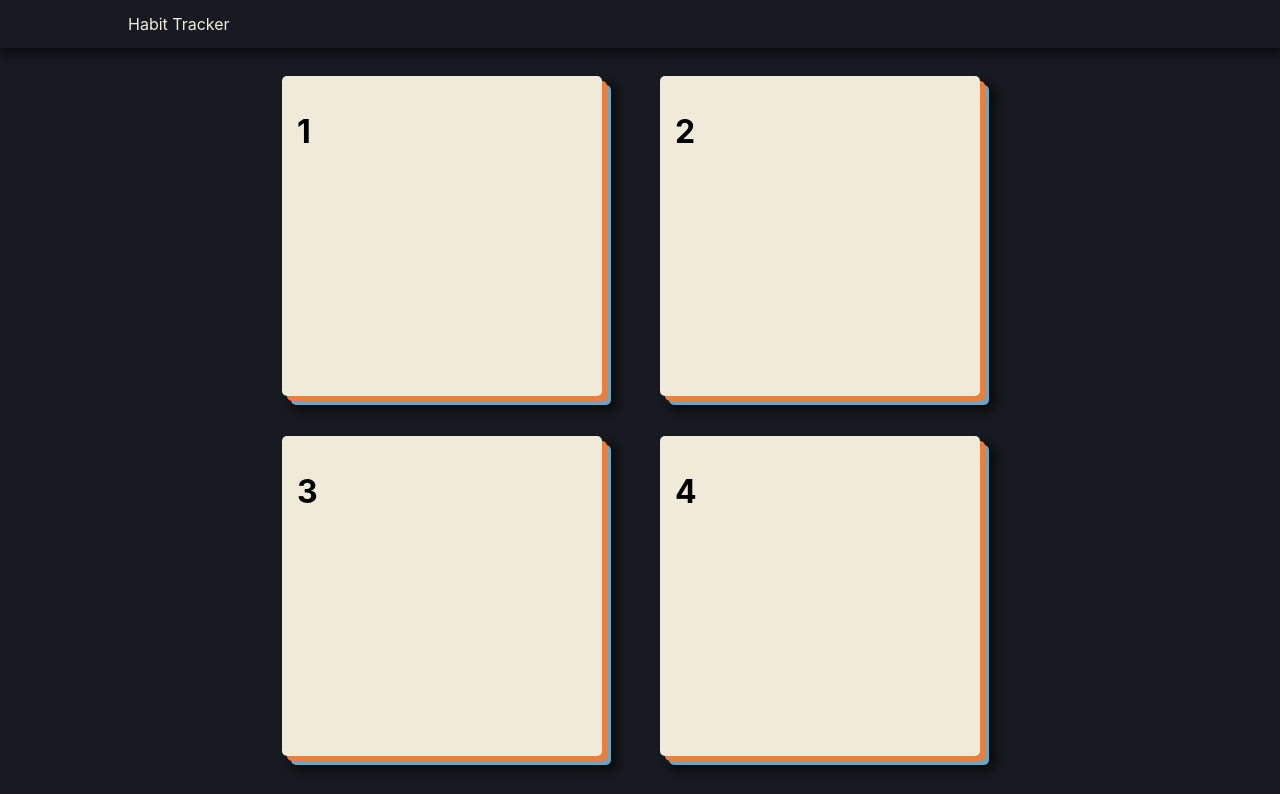
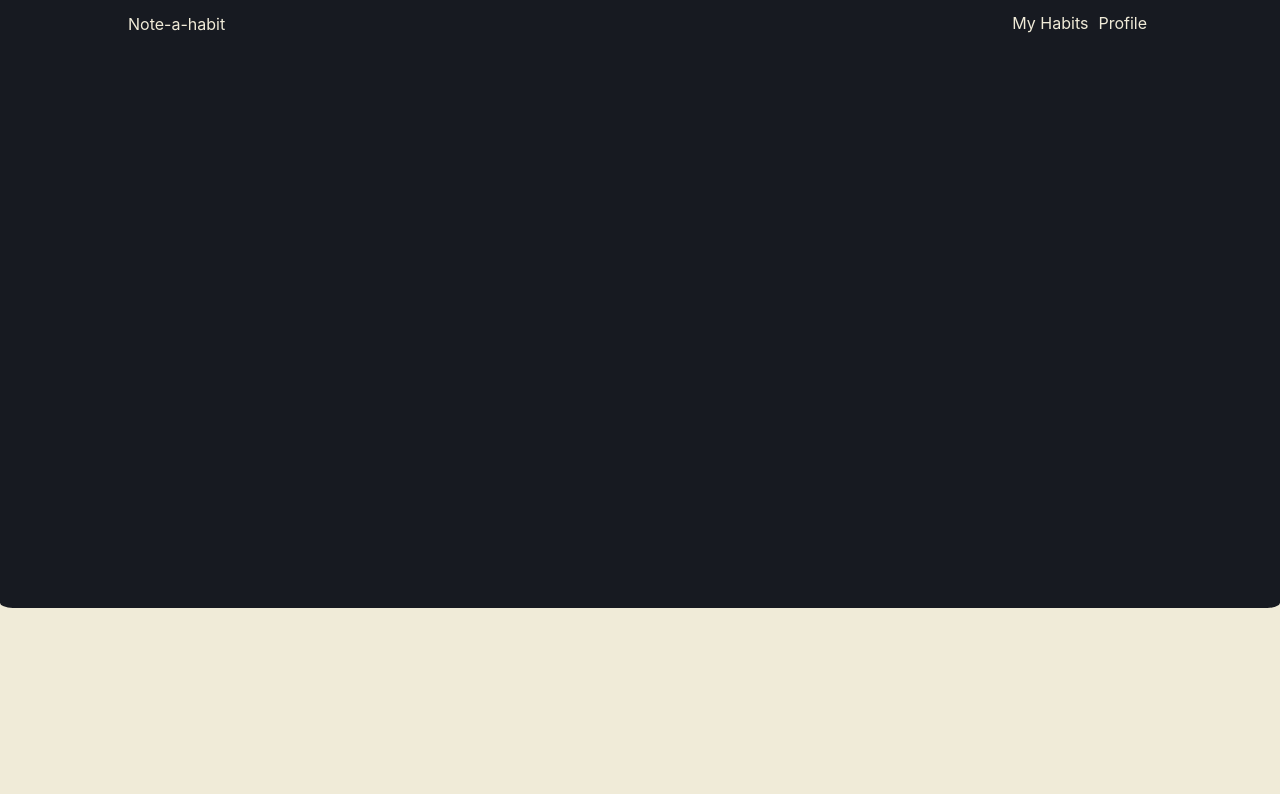
Before and after one commit to Draug0/habit-tracker, a Next.js app: page / in a window 1280 px wide. Shown: the top 794 px of the page. Built offline with nearby package versions, Linux system fonts and the light colour scheme.

Commit message:
small routing

```diff
--- a/components/molecules/navbar/navbar.module.scss
+++ b/components/molecules/navbar/navbar.module.scss
@@ -8,15 +8,44 @@ $neutral: #171A21;
   height: 3rem;
   background-color: $neutral;
   color: #F0EBD8;
-  box-shadow: 3px 2.5px 10px 3px #0c0c0c;
+  /* box-shadow: 3px 2.5px 10px 3px #0c0c0c; */
   align-items: center;
   justify-content: center;
+  flex-wrap: row wrap;
   z-index: 3;
 }
 
 .container {
   width: 80vw;
   margin: auto auto;
-  padding: 0.5rem 2rem;
   margin: 0;
+  display: flex;
+  align-items: center;
+  justify-content: space-between;
+
+  a {
+    text-decoration: none;
+    color: #F0EBD8;
+  }
+
+  ul {
+    display: flex;
+    position: relative;
+    flex-wrap: row nowrap;
+    list-style-type: none;
+    margin: 0;
+    padding: 0;
+  }
+
+  li {
+    margin: 3px 5px;
+    border-bottom: 3px solid $neutral;
+    transition: border 1s ease;
+
+
+    &:hover {
+      border-bottom: 3px solid red;
+    }
+  }
+
 }
--- a/components/molecules/navbar/navbar.tsx
+++ b/components/molecules/navbar/navbar.tsx
@@ -1,10 +1,27 @@
 import styles from './navbar.module.scss'
+import Link from 'next/link'
 
 export default function Navbar() {
   return (
     <nav className={styles.navbar}>
       <div className={styles.container}>
-        Habit Tracker
+        <Link href='/'>
+          <a>Note-a-habit</a>
+        </Link>
+        <div>
+          <ul>
+            <li>
+              <Link href='/habits'>
+                <a>My Habits</a>
+              </Link>
+            </li>
+            <li>
+              <Link href='/'>
+                <a>Profile</a>
+              </Link>
+            </li>
+          </ul>
+        </div>
       </div>
     </nav>
   )
--- a/components/organisms/layout/layout.module.scss
+++ b/components/organisms/layout/layout.module.scss
@@ -3,14 +3,13 @@
 .container {
   display: block;
   position: static;
-  width: 80vw;
-  margin: 0 auto;
-  padding: 0.5rem 2rem;
+  width: 100%;
 }
 
 .main {
   margin-top: 3rem;
-
+  padding-bottom: 3rem;
+  background-color: #f0ebd8;
   width: 100%;
   min-height: 100vh;
 }
--- /dev/null
+++ b/pages/habits/habits.module.scss
@@ -0,0 +1,7 @@
+.container {
+    background-color: #171A21;
+    width: 100%;
+    min-height: 70vh;
+    border-radius: 0% 0% 1% 1% / 25% 25% 1% 1%;
+    padding-bottom: 3rem;
+}
--- a/pages/index.tsx
+++ b/pages/index.tsx
@@ -1,19 +1,12 @@
-import CardContainer from "../components/molecules/cardContainer/cardContainer";
 import Layout from "../components/organisms/layout/layout";
-
-const habits = [
-  { title: '1' },
-  { title: '2' },
-  { title: '3' },
-  { title: '4' },
-  { title: '5' },
-  { title: '6' },
-]
+import styles from "./main.module.scss"
 
 export default function Home() {
   return (
     <Layout>
-      <CardContainer habits={habits} />
+      <div className={styles.container}>
+
+      </div>
     </Layout>
   );
 }
--- /dev/null
+++ b/pages/main.module.scss
@@ -0,0 +1,6 @@
+.container {
+    background-color: #171A21;
+    width: 100%;
+    min-height: 70vh;
+    border-radius: 0% 0% 1% 1% / 25% 25% 1% 1%;
+}
```
Also changed, not shown: pages/habits/index.tsx (added, +22 -0 lines).
